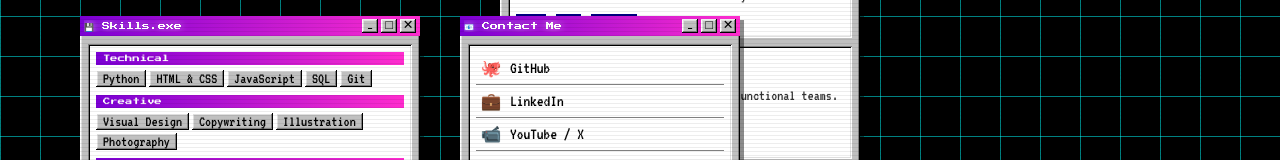
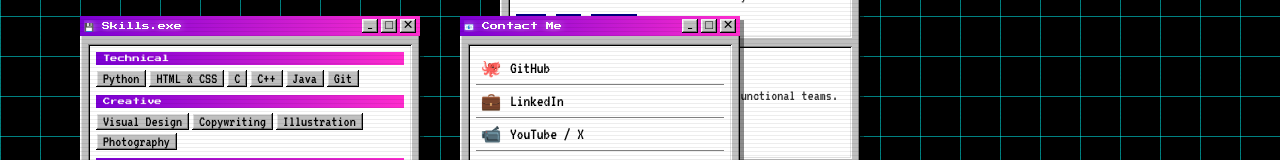
Before and after one commit to eareszka/eareszka.github.io, a plain HTML site: page index.html in a window 1280 px wide. Shown: the part 304-464 px from the top of the page. Drawn offline with Linux system fonts and the light colour scheme.

Commit message:
added more technical skills

```diff
--- a/index.html
+++ b/index.html
@@ -124,8 +124,9 @@
       <div class="skill-pills">
         <span class="skill-pill">Python</span>
         <span class="skill-pill">HTML &amp; CSS</span>
-        <span class="skill-pill">JavaScript</span>
-        <span class="skill-pill">SQL</span>
+        <span class="skill-pill">C</span>
+        <span class="skill-pill":>C++</span>
+        <span class="skill-pill":>Java</span>
         <span class="skill-pill">Git</span>
       </div>
 
```
